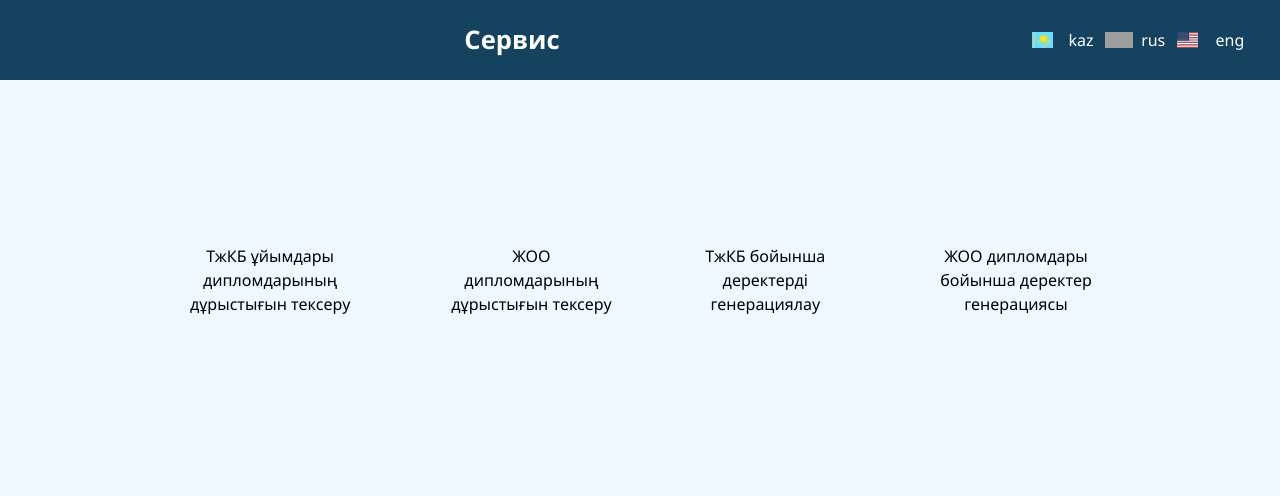
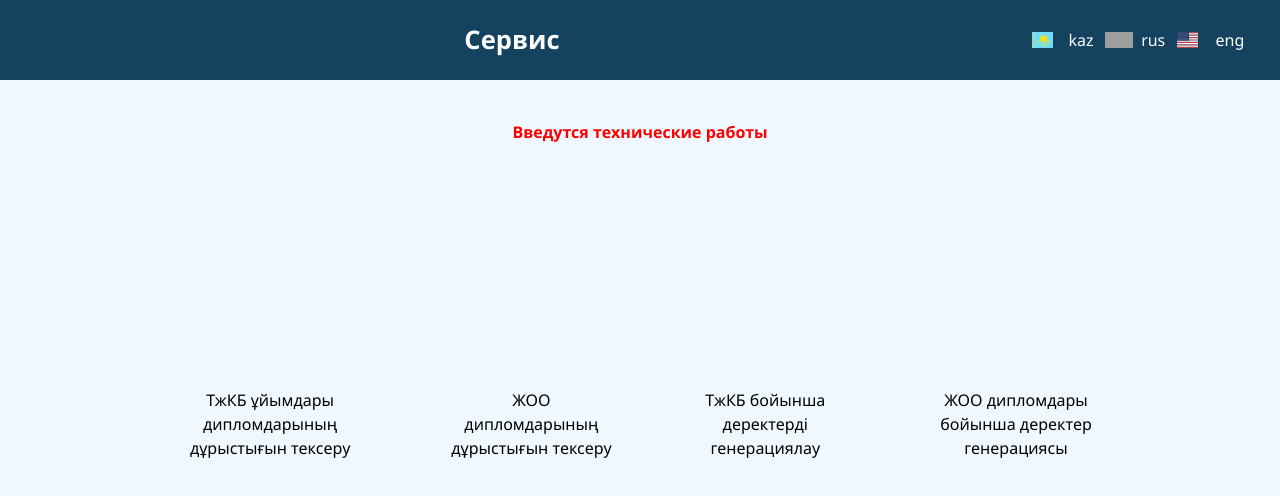
Before and after one commit to TheElderLord/Checker, a Vue app: page / in a window 1280 px wide. Shown: the top 496 px of the page. Built offline with nearby package versions, Linux system fonts and the light colour scheme; grey boxes are pictures that could not be loaded.

Commit message:
Adding text about fixes

```diff
--- a/src/App.vue
+++ b/src/App.vue
@@ -55,6 +55,7 @@ export default {
       <div class="langtxt">eng</div></div>
     </div>
     </div>
+    <div class="acc">Введутся технические работы</div>
     <div class="menus" v-if="!shown">
       <div class="menu">
         <router-link :to="{ path: '/main', query: { lang } }">{{ lang === 'rus' ? 'Проверка валидности дипломов организаций ТиПО' : lang === 'kz' ? 'ТжКБ ұйымдары дипломдарының дұрыстығын тексеру' : 'Validation of University Diplomas' }}</router-link>
@@ -81,6 +82,14 @@ export default {
 </template>
 
 <style scoped>
+.acc{
+  margin-top: 15vh;
+  color: red;
+  display: flex;
+  justify-content: center;
+  font-weight: bold;
+  text-align: center;
+}
 .header-wrapper{
   position: fixed;
   top: 0;
@@ -172,7 +181,7 @@ export default {
 .router-wrapper{
   margin-left: 25vw;
   width: 75vw;
-  margin-top: 10vh;
+  /* margin-top: 10vh; */
 
   padding: 1%;
 
```
